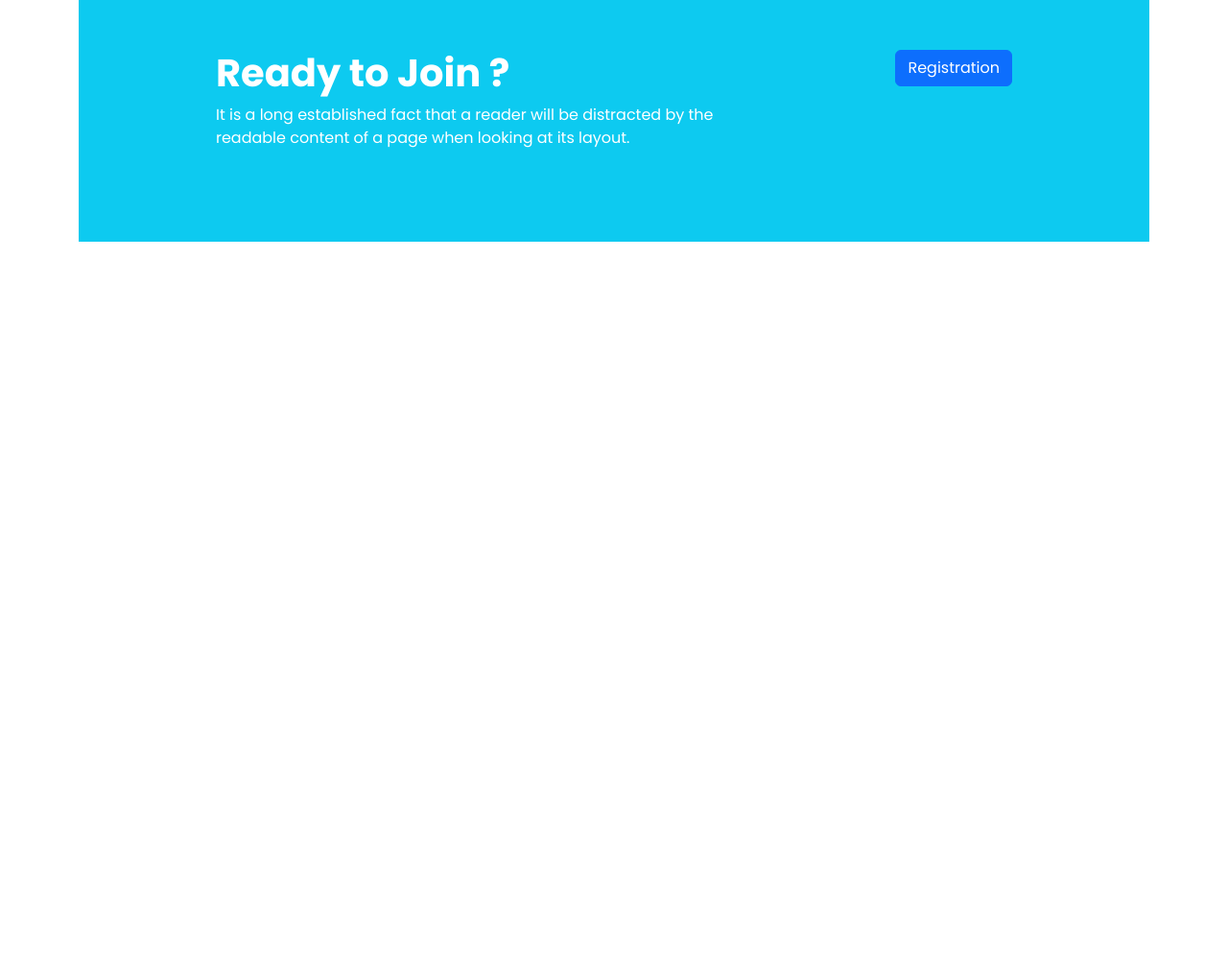
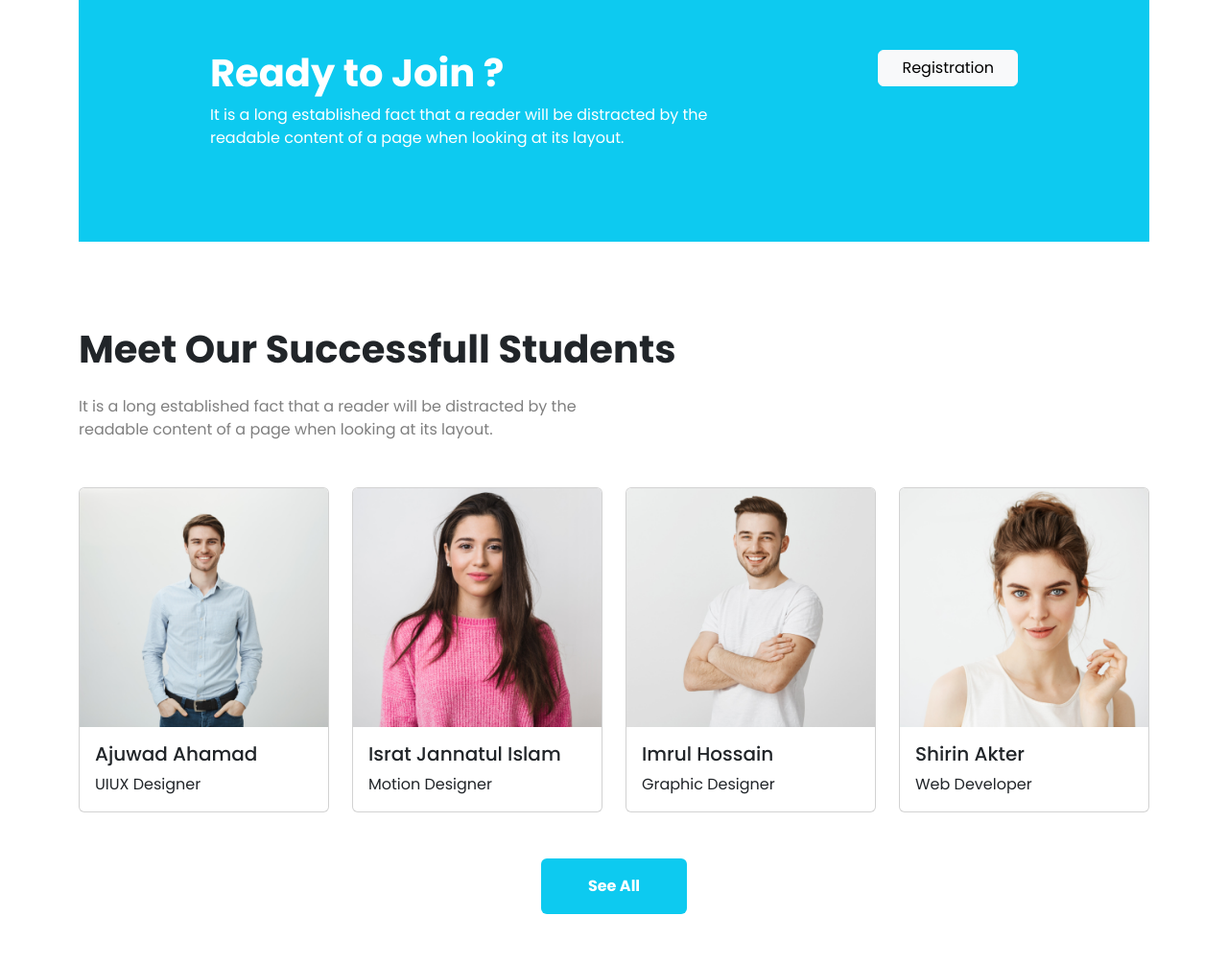
Before and after one commit to saimoomkabirsangram/coder-coder-webpage, a plain HTML site: page coder-coder-webpage-main/index.html in a window 1280 px wide. Shown: the part 2666-3670 px from the top of the page at 96% size. Before the commit the page ends 2966 px from the top, so only its background shows below. Drawn offline with nearby package versions, Linux system fonts and the light colour scheme.

Commit message:
student-part-added

```diff
--- a/coder-coder-webpage-main/index.html
+++ b/coder-coder-webpage-main/index.html
@@ -260,7 +260,7 @@
             </div>
             <div class="my-5">
               <!-- Button trigger modal -->
-            <button type="button" class="btn btn-primary" data-bs-toggle="modal" data-bs-target="#staticBackdrop">
+            <button type="button" class="btn btn-light px-4" data-bs-toggle="modal" data-bs-target="#staticBackdrop">
               Registration
             </button>
 
@@ -285,7 +285,62 @@
             </div>
           </div>
         </section>
-        <!-- register now start  -->
+        <!-- student-part -->
+        <section class="container">
+
+          <!-- our students title   -->
+          <div class="mt-5 mb-3 py-3 ">
+            <h1 class="my-4 fw-bolder fs-1 ">Meet Our Successfull
+              Students</h1>
+              <p class="text-black-50">It is a long established fact that a reader will be distracted by the <br>
+                readable content of a page when looking at its layout.</p>
+          </div>
+
+          <!-- our students info  -->
+          <div class="mb-5">
+            <div class="row row-cols-1 row-cols-md-2 row-cols-lg-4 g-4">
+              <div class="col">
+                <div class="card">
+                  <img src="img/student/student-1.png" class="card-img-top" alt="...">
+                  <div class="card-body">
+                    <h5 class="card-title">Ajuwad Ahamad</h5>
+                    <p class="card-text">UIUX Designer</p>
+                  </div>
+                </div>
+              </div>
+              <div class="col">
+                <div class="card">
+                  <img src="img/student/student-2.png" class="card-img-top" alt="...">
+                  <div class="card-body">
+                    <h5 class="card-title"> Israt Jannatul Islam</h5>
+                    <p class="card-text">Motion Designer</p>
+                  </div>
+                </div>
+              </div>
+              <div class="col">
+                <div class="card">
+                  <img src="img/student/student-3.png" class="card-img-top" alt="...">
+                  <div class="card-body">
+                    <h5 class="card-title">Imrul Hossain</h5>
+                    <p class="card-text">Graphic Designer</p>
+                  </div>
+                </div>
+              </div>
+              <div class="col">
+                <div class="card">
+                  <img src="img/student/student-4.png" class="card-img-top" alt="...">
+                  <div class="card-body">
+                    <h5 class="card-title ">Shirin Akter</h5>
+                    <p class="card-text ">Web Developer</p>
+                  </div>
+                </div>
+              </div>
+            </div>
+            <div class="text-center py-5">
+              <button class="btn bg-info px-5 py-3 text-white fw-bold fs-6"> See All  </button>
+            </div>
+          </div>
+        </section>
     </main>
 
 
```
